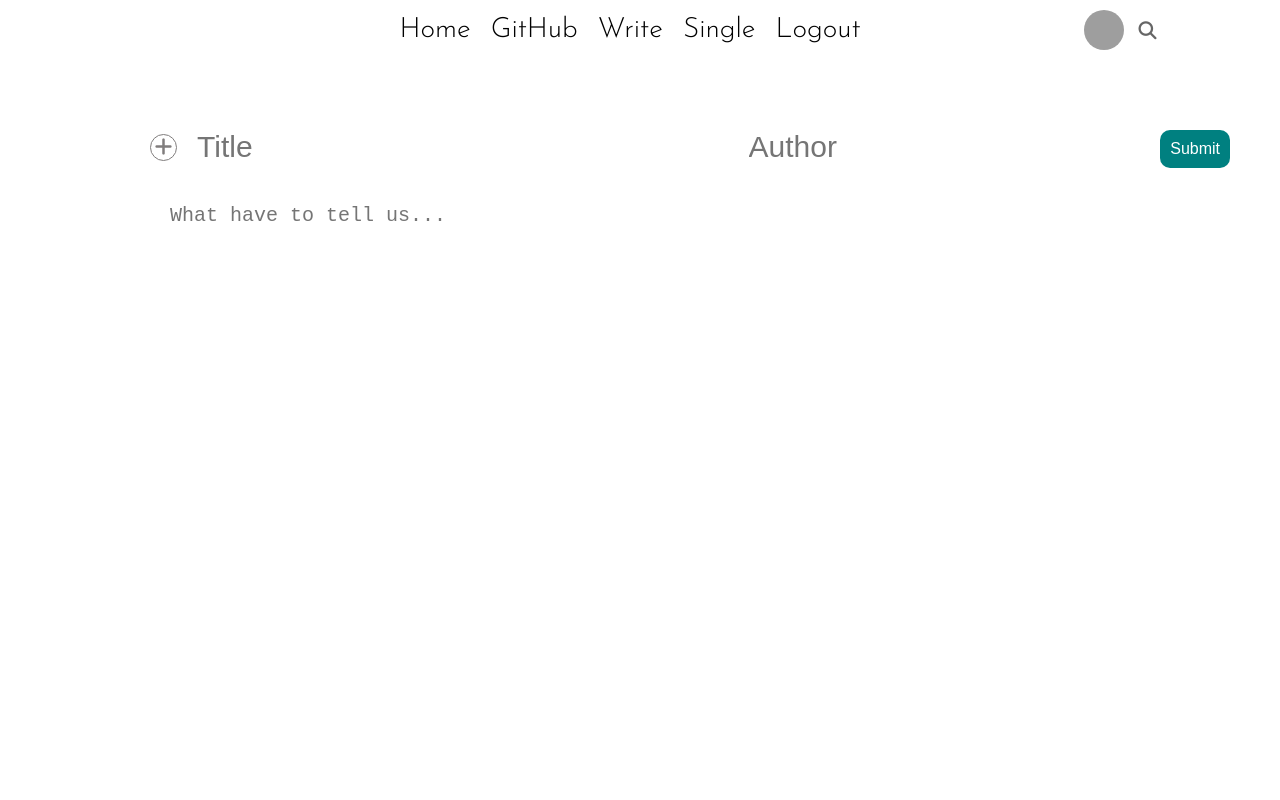
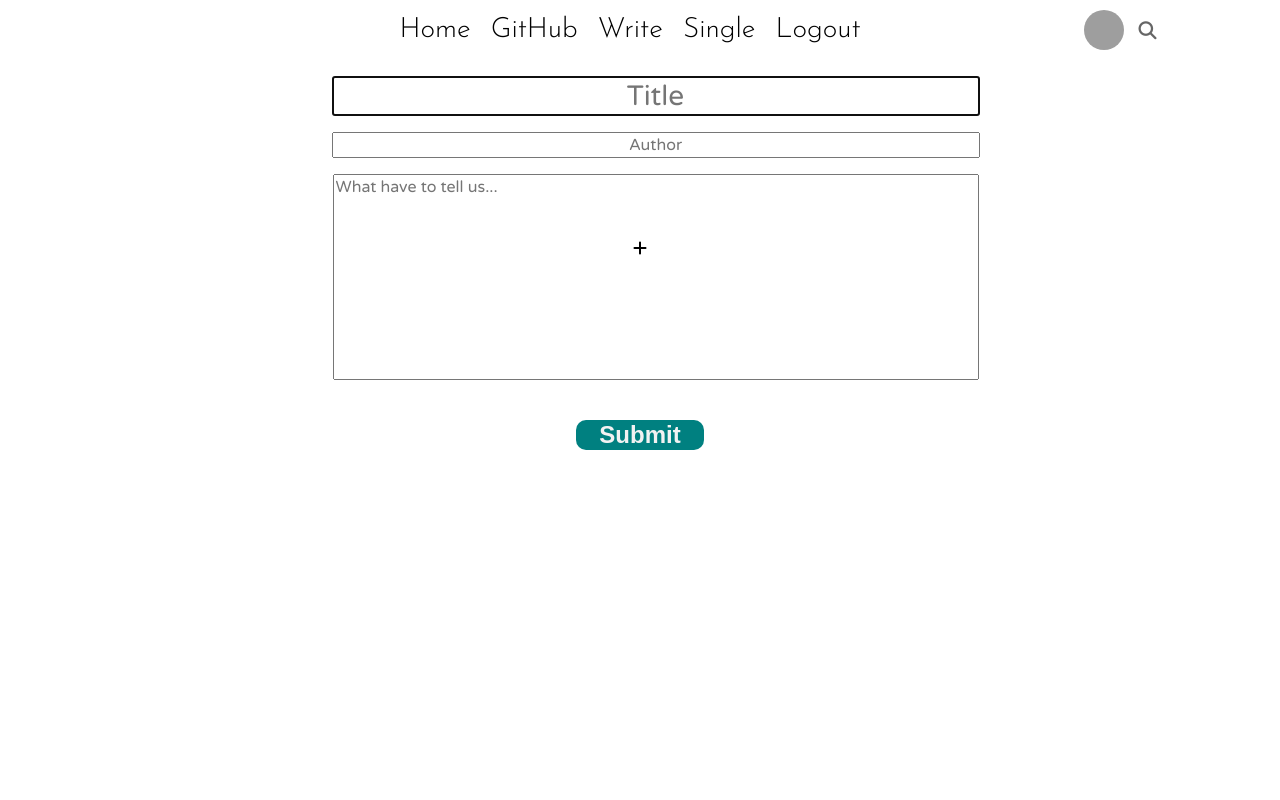
Before and after one commit to Kendall-Camacho/Witz, a React (Vite) app in the folder frontend/: page /write in a window 1280 px wide. Shown: the top 800 px of the page. Built offline with nearby package versions, Linux system fonts and the light colour scheme; grey boxes are pictures that could not be loaded.

Commit message:
Estilos write and single

```diff
--- a/frontend/src/components/singlePost/SinglePost.jsx
+++ b/frontend/src/components/singlePost/SinglePost.jsx
@@ -25,6 +25,7 @@ function SinglePost() {
   }
 
   const editPost = () => navigate(`/edit/${id}`); // work in progress
+  if (post.desc) post.desc = post.desc.split("\n").map((item) => item);
 
   return (
     <div className="singlePost">
--- a/frontend/src/components/singlePost/singlePost.css
+++ b/frontend/src/components/singlePost/singlePost.css
@@ -56,7 +56,7 @@
 .singlePostDesc {
   font-size: 16px;
   font-family: 'Varela Round', sans-serif;
-  color: darkgray;
+  color: darkslategrey;
   margin-left: 15px;
   margin-right: 15px;
 }
--- a/frontend/src/pages/login/Login.jsx
+++ b/frontend/src/pages/login/Login.jsx
@@ -1,16 +1,24 @@
+import { Link } from "react-router-dom";
+import { useState } from "react";
+import Button from "../../components/Button/Button";
+import Register from "../register/Register";
 import "./login.css";
-import TopBar from "../../components/topbar/TopBar";
-import Register from "../register/Register";
-import { Link } from "react-router-dom";
-import Button from "../../components/Button/Button";
 
 export default function Login() {
+  const [userName, setUserName] = useState("");
+  const [password, setPassword] = useState("");
+
+  const handleSubmit = (e) => {
+    e.preventDefault();
+    console.log(userName, password);
+  }
+
+  console.log(userName, password);
   return (
     <>
-      <TopBar />
       <div className="Login">
         <span className="loginTitle">Login</span>
-        <form className="loginForm">
+        <form className="loginForm" onSubmit={handleSubmit}>
           <label>Email</label>
           <input type="text" className="loginInput" placeholder="Please, enter your email" />
           <label>Password</label>
--- a/frontend/src/pages/write/Write.jsx
+++ b/frontend/src/pages/write/Write.jsx
@@ -33,22 +33,17 @@ export default function Write() {
     <>
       <div className="write">
         {
-          // estile bien esto XDD
+          // estile bien esto XD
           (post.title && post.desc && post.photo && post.createdAt && post.userName && post.categories) ?
             (
               <>
                 <div className="writePost">
-                  <h1>{post.title}</h1>
-                  <p>{post.desc}</p>
-                  <img src={URL.createObjectURL(post.photo)} alt="post-image" />
-                  <p>{post.createdAt}</p>
-                  <p>{post.userName}</p>
-                  <p>{post.categories}</p>
+                  <img className='writePostImg' src={URL.createObjectURL(post.photo)} alt="post-image" />
                 </div>
               </>
             ) : (
               <>
-                <div className="writeForm">
+                <div className="writeFormDiv">
                 </div>
               </>
             )
@@ -58,8 +53,8 @@ export default function Write() {
             {
               (!post.photo) ? (
                 <>
-                  <label htmlFor="fileInput">
-                    <i className="writeIcon fa-solid fa-plus"></i>
+                  <label className='labelInput' htmlFor="fileInput">
+                  <i className="writeIcon fa-solid fa-plus"></i>
                   </label>
                   <input type="file" id="fileInput" style={{ display: "none" }}
                     onChange={(e) => setPost({ ...post, photo: e.target.files[0] })}
@@ -71,16 +66,15 @@ export default function Write() {
                 <>
                   <div className='addSuccesFull'>
                   </div>
-                  <img className="writeImg" src={URL.createObjectURL(post.photo)} alt="" />
                 </>
               )
             }
-            <input type="text" placeholder="Title" className="writeInput" autoFocus={true}
+            <input type="text" placeholder="Title" className="writeInputTitle" autoFocus={true}
               onChange={(e) => setPost({ ...post, title: e.target.value })}
               required
               value={post.title}
             />
-            <input type="text" placeholder="Author" className="writeInput"
+            <input type="text" placeholder="Author" className="writeInputAuthor"
               onChange={(e) => setPost({ ...post, userName: e.target.value })}
               required
               value={post.userName}
@@ -88,7 +82,7 @@ export default function Write() {
           </div>
 
           <div className="writeFormGroup">
-            <textarea placeholder="What have to tell us..." type="text" className="writeInput writeText"
+            <textarea cols={'80'} rows={'10'}  placeholder="What have to tell us..." type="text" className="writeInputDesc"
               onChange={(e) => setPost({ ...post, desc: e.target.value })}
               required
               value={post.desc}
--- a/frontend/src/pages/write/write.css
+++ b/frontend/src/pages/write/write.css
@@ -1,67 +1,121 @@
 .write {
-  padding-top: 50px;
+  padding: 0;
+  margin: 0;
+  width: 100%;
+  height: 100%;
+}
+
+.writePost {
+  width: 100%;
+  height: 80%;
+  display: flex;
+  flex-direction: column;
+  justify-content: center;
+  align-items: center;
+}
+
+.writeForm {
+  display: inline-block;
+  width: 100%;
+  height: 100%;
+}
+
+.writeFormGroup {
+  display: flex;
+  flex-direction: column;
+  justify-content: center;
+  align-items: center;
+  width: 100%;
+  height: 100%;
+}
+
+.labelInput {
+  position: relative;
+  top: 180px;
+  width: 100%;
+  height: 100%;
+  display: flex;
+  flex-direction: column;
+  justify-content: center;
+  align-items: center;
+  cursor: pointer;
 
 }
 
-.writeImg {
-  margin-left: 150px;
-  width: 70vw;
-  height: 250px;
-  border-radius: 10px;
-  object-fit: cover;
-}
 
-.writeForm {
-  position: relative;
+.addSuccesFull {
+  display: flex;
+  flex-direction: column;
+  justify-content: center;
+  align-items: center;
+  width: 100%;
+  height: 100%;
 
 }
 
-.writeFormGroup {
-  margin-left: 150px;
-  display: flex;
-  align-items: center;
+.writeInputTitle{
+  text-align: center;
+  margin-left: 31px;
+  margin-bottom: 1rem;
+  font-family: 'Varela Round', sans-serif;
+  font-size: 28px;
+  width: 50%;
+
 
 }
 
-.writeIcon {
-  width: 25px;
-  height: 25px;
-  border-radius: 50%;
-  border: 1px solid;
+.writeInputAuthor {
+  text-align: center;
+  margin-bottom: 1rem;
   display: flex;
-  align-items: center;
-  justify-content: center;
-  font-size: 20px;
-  color: rgb(128, 125, 125);
-  cursor: pointer;
+  justify-content: space-between;
+  font-size: 16px;
+  font-family: 'Varela Round', sans-serif;
+  color: #000;
+  margin-left: 31px;
+  width: 50%;
 }
 
-.writeInput {
-  font-size: 30px;
-  border: none;
-  padding: 20px;
-  width: 70vw;
+.writeInputDesc{
+  font-size: 16px;
+  font-family: 'Varela Round', sans-serif;
+  color: darkgray;
+  margin-left: 31px;
+  resize: none;
+  width: 50%;
+
 
 }
 
-.writeInput:focus {
-  outline: none;
+.writeSubmit {
+  display: flex;
+  justify-content: center;
+  align-items: center;
+  height: 15%;
+  width: 10%;
+  margin-top: 40px;
+  margin-left: 45%;
+  font-size: 1.5rem;
+  font-weight: bold;
+  color: #f2f2f2;
+  cursor: pointer;
+  border-radius: 10px;
+  min-width: 100px;
+  border: none;
+  background-color: teal;
 }
 
-.writeText {
-  font-size: 20px;
-  height: 100vh;
+.writePostImg {
+  display: flex;
+  justify-content: center;
+  align-items: center;
+  width: 80%;
+  height: 80%;
+  display: flex;
+  justify-content: center;
+  align-items: center;
+  padding: 10px;
+  z-index: 999;
+
+
 }
-
-.writeSubmit {
-  position: absolute;
-  top: 20px;
-  right: 50px;
-  color: white;
-  background-color: teal;
-  padding: 10px;
-  border: none;
-  border-radius: 10px;
-  cursor: pointer;
-  font-size: 16px;
-}
```
